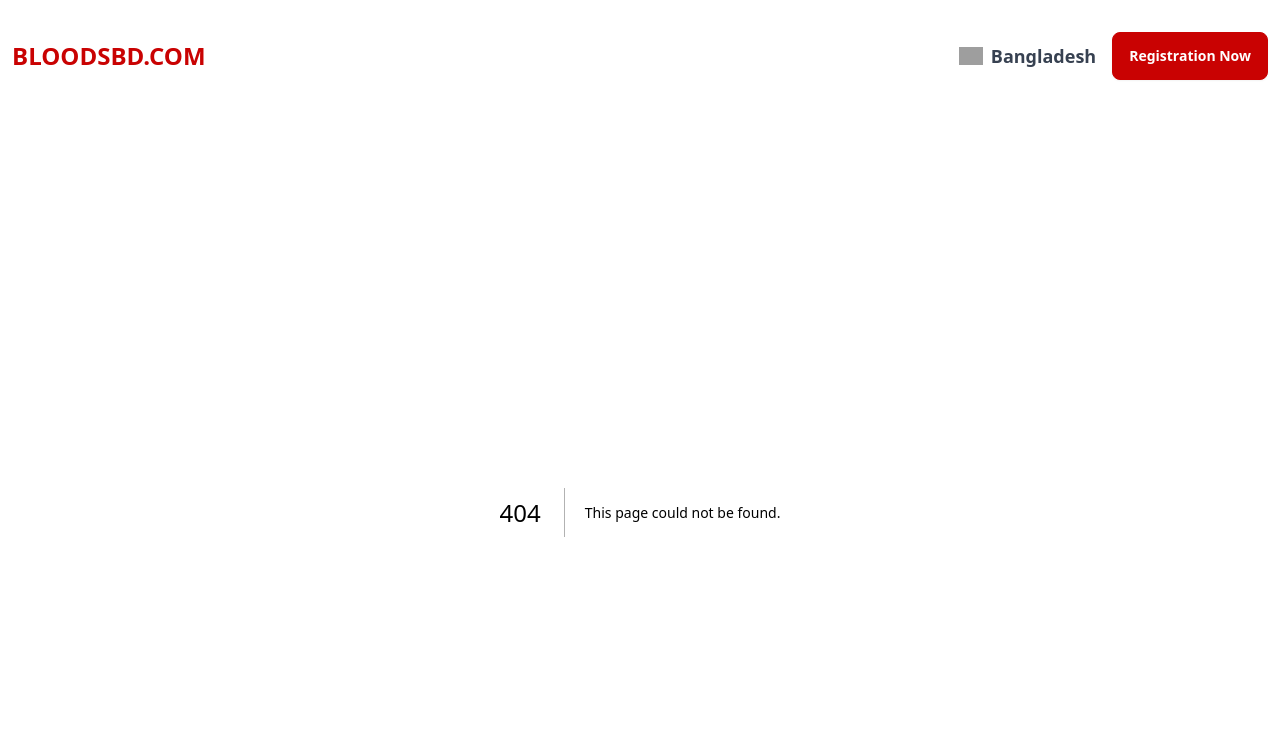
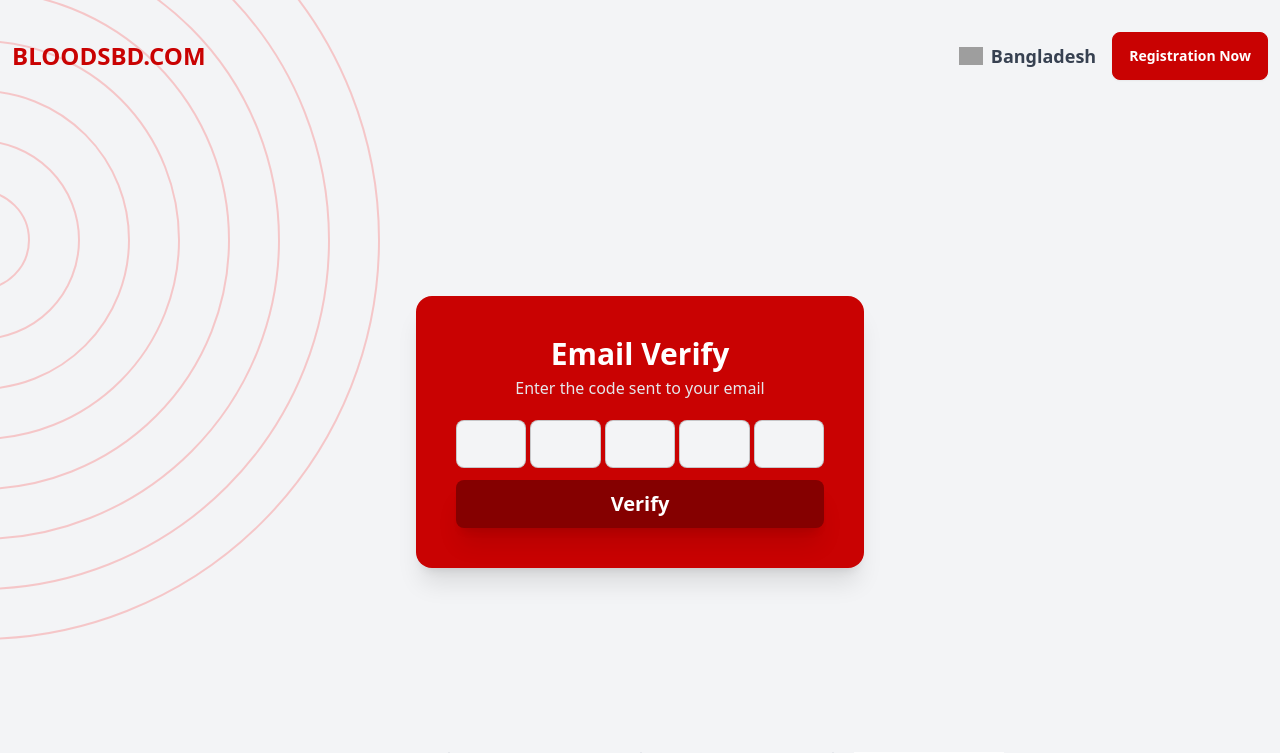
Before and after one commit to nahidhasan141400/Bloods-Bangladesh, a Next.js app in the folder frontend/: page /verifyEmail in a window 1280 px wide. Before the commit this address had no page. Shown: the top 753 px of the page. Built offline with nearby package versions, Linux system fonts and the light colour scheme; grey boxes are pictures that could not be loaded.

Commit message:
update Header.tsx, Navbar.tsx and frontend/src/pages/login/index.tsx

```diff
--- a/frontend/src/components/shared/navbar/Header.tsx
+++ b/frontend/src/components/shared/navbar/Header.tsx
@@ -1,3 +1,5 @@
+import Link from "next/link";
+
 const Header = () => {
   return (
     <header className="w-full relative">
@@ -33,9 +35,11 @@ const Header = () => {
             </ul>
           </details>
           {/* cta */}
-          <button className="btn btn-primary text-white font-bold ">
-            Registration Now
-          </button>
+          <Link href={"/register"}>
+            <button className="btn btn-primary text-white font-bold ">
+              Registration Now
+            </button>
+          </Link>
         </div>
       </div>
     </header>
--- a/frontend/src/components/shared/navbar/Navbar.tsx
+++ b/frontend/src/components/shared/navbar/Navbar.tsx
@@ -1,14 +1,19 @@
 /* eslint-disable @next/next/no-img-element */
 import Button from "@/components/ui/Button";
 import Container from "@/components/ui/Container";
+import Link from "next/link";
+import { useRouter } from "next/router";
 
 const Navbar = () => {
+  const {pathname} = useRouter();
   return (
     <header className="w-full relative container py-3 md:py-5 mx-auto">
       <div className="w-full relative p-3 flex justify-between items-center container mx-auto ">
-        <div className="hidden md:block text-2xl font-bold text-primary">
+        <Link href={"/"}>
+        <h1 className="hidden md:block text-2xl font-bold text-primary">
           BLOODSBD.COM
-        </div>
+        </h1>
+        </Link>
         {/* right site of the website */}
         <div className="flex w-full justify-between md:justify-end items-center gap-4">
           {/* selected country */}
@@ -37,9 +42,17 @@ const Navbar = () => {
             </ul>
           </details>
           {/* cta */}
+         {
+          pathname ==="/register" ?  <Link href={"/login"}>
           <button className="btn btn-primary text-white font-bold ">
-            Registration Now
+            Login Now
           </button>
+        </Link> :  <Link href={"/register"}>
+            <button className="btn btn-primary text-white font-bold ">
+              Registration Now
+            </button>
+          </Link>
+         }
         </div>
       </div>
     </header>
--- a/frontend/src/pages/login/index.tsx
+++ b/frontend/src/pages/login/index.tsx
@@ -34,7 +34,7 @@ const Login = () => {
               className="input input-bordered w-full"
             />
           </div>
-          <Button className="w-full">Register</Button>
+          <Button className="w-full">Login</Button>
 
           <div className="flex items-center text-xl font-medium gap-5">
             <div className="w-full h-[2px] bg-primary">
--- /dev/null
+++ b/frontend/src/pages/verifyEmail/index.tsx
@@ -0,0 +1,59 @@
+import React, { useRef, FormEvent } from "react";
+
+const VerifyEmail: React.FC = () => {
+  const inputRefs = useRef<(HTMLInputElement | null)[]>([]);
+
+  const handleInput = (e: React.FormEvent<HTMLInputElement>, index: number) => {
+    const { value } = e.currentTarget;
+
+    // Move to next input if there's a value
+    if (value && index < inputRefs.current.length - 1) {
+      inputRefs.current[index + 1]?.focus();
+    }
+
+    // Move to previous input on backspace if there's no value
+    if (!value && index > 0) {
+      inputRefs.current[index - 1]?.focus();
+    }
+  };
+
+  const handleSubmit = (e: FormEvent) => {
+    e.preventDefault();
+    const code = inputRefs.current.map(input => input?.value).join('');
+    console.log("Entered code:", code);
+    // Handle the submission logic here
+  };
+
+  return (
+    <div className="h-[80vh] flex justify-center items-center">
+      <div className="max-w-md p-10 bg-primary text-white text-center rounded-2xl shadow-xl">
+        <h1 className="text-3xl font-semibold">Email Verify</h1>
+        <p className="text-gray-200 mt-1 mb-5">
+          Enter the code sent to your email
+        </p>
+        <form onSubmit={handleSubmit}>
+          <div className="grid text-black grid-cols-5 gap-1">
+            {Array(5).fill(0).map((_, index) => (
+              <input
+                key={index}
+                type="text"
+                maxLength={1}
+                className="input input-bordered w-full text-center"
+                //@ts-expect-error skip
+                ref={(el) => (inputRefs.current[index] = el)}
+                onInput={(e) => handleInput(e, index)}
+              />
+            ))}
+          </div>
+          <button type="submit" className="btn w-full mt-3 text-xl bg-secondary text-white border-none shadow-xl">
+            Verify
+          </button>
+        </form>
+
+
+      </div>
+    </div>
+  );
+};
+
+export default VerifyEmail;
```
